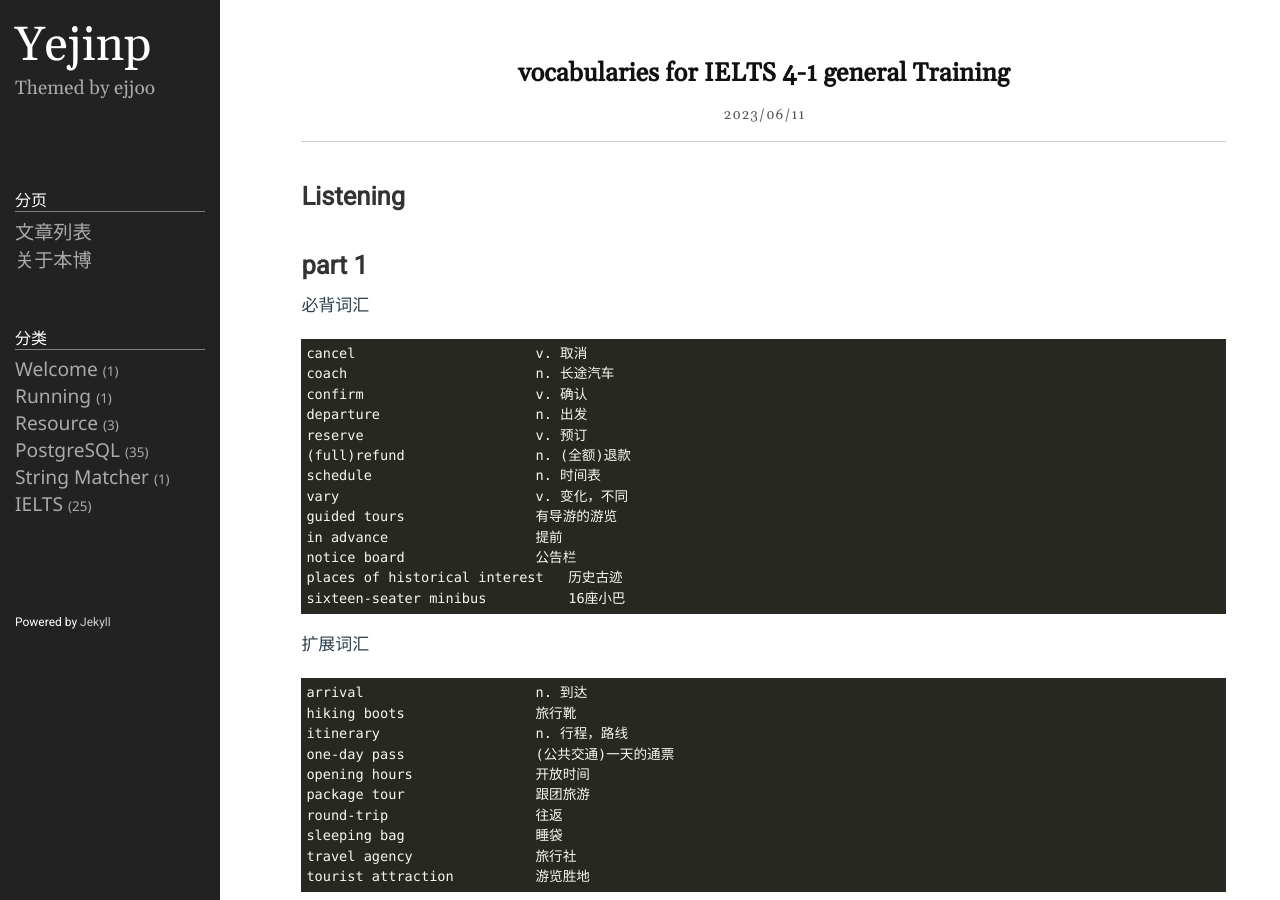
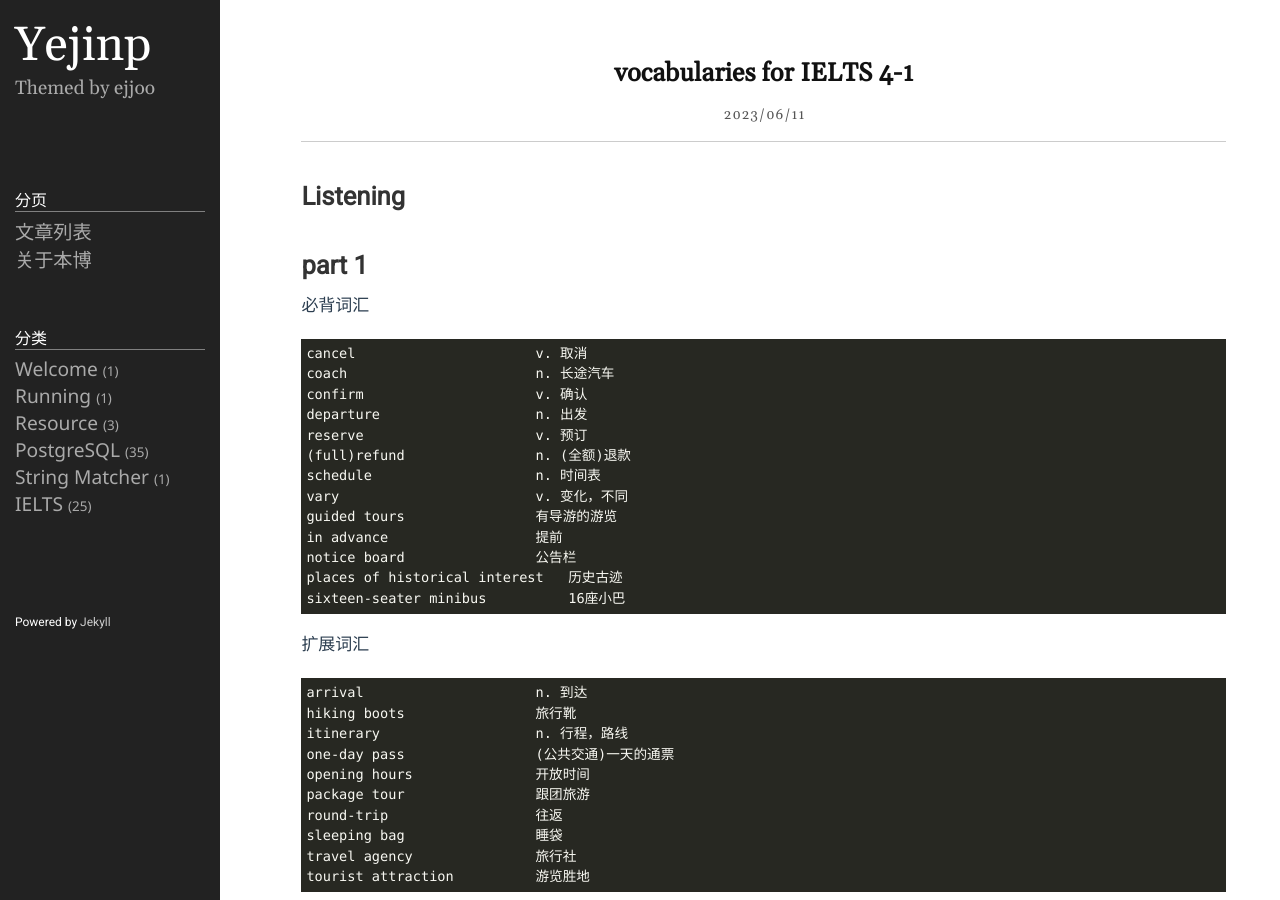
Before and after one commit to yejinp/yejinp.github.io, a Jekyll site: the page built from _posts/2023-06-11-vocabularies for IELTS 4-1 general Training.markdown, in a window 1280 px wide and 900 px high. Built offline with Jekyll 4.4.1, drawn with Linux system fonts in a browser that asks for light colours.

Commit message:
rename posts

```diff
--- a/_posts/2023-06-11-vocabularies for IELTS 4-1 general Training.markdown
+++ b/_posts/2023-06-11-vocabularies for IELTS 4-1 general Training.markdown
@@ -1,6 +1,6 @@
 ---
 layout: post
-title: vocabularies for IELTS 4-1 general Training
+title: vocabularies for IELTS 4-1
 date: 2023-06-11 08:20:23 +0800
 category: IELTS
 ---
--- a/_posts/2023-07-11-vocabularies for IELTS 4-2 general Training.markdown
+++ b/_posts/2023-07-11-vocabularies for IELTS 4-2 general Training.markdown
@@ -1,6 +1,6 @@
 ---
 layout: post
-title: vocabularies for IELTS 4-2 general Training
+title: vocabularies for IELTS 4-2
 date: 2023-07-11 08:20:23 +0800
 category: IELTS
 ---
```
